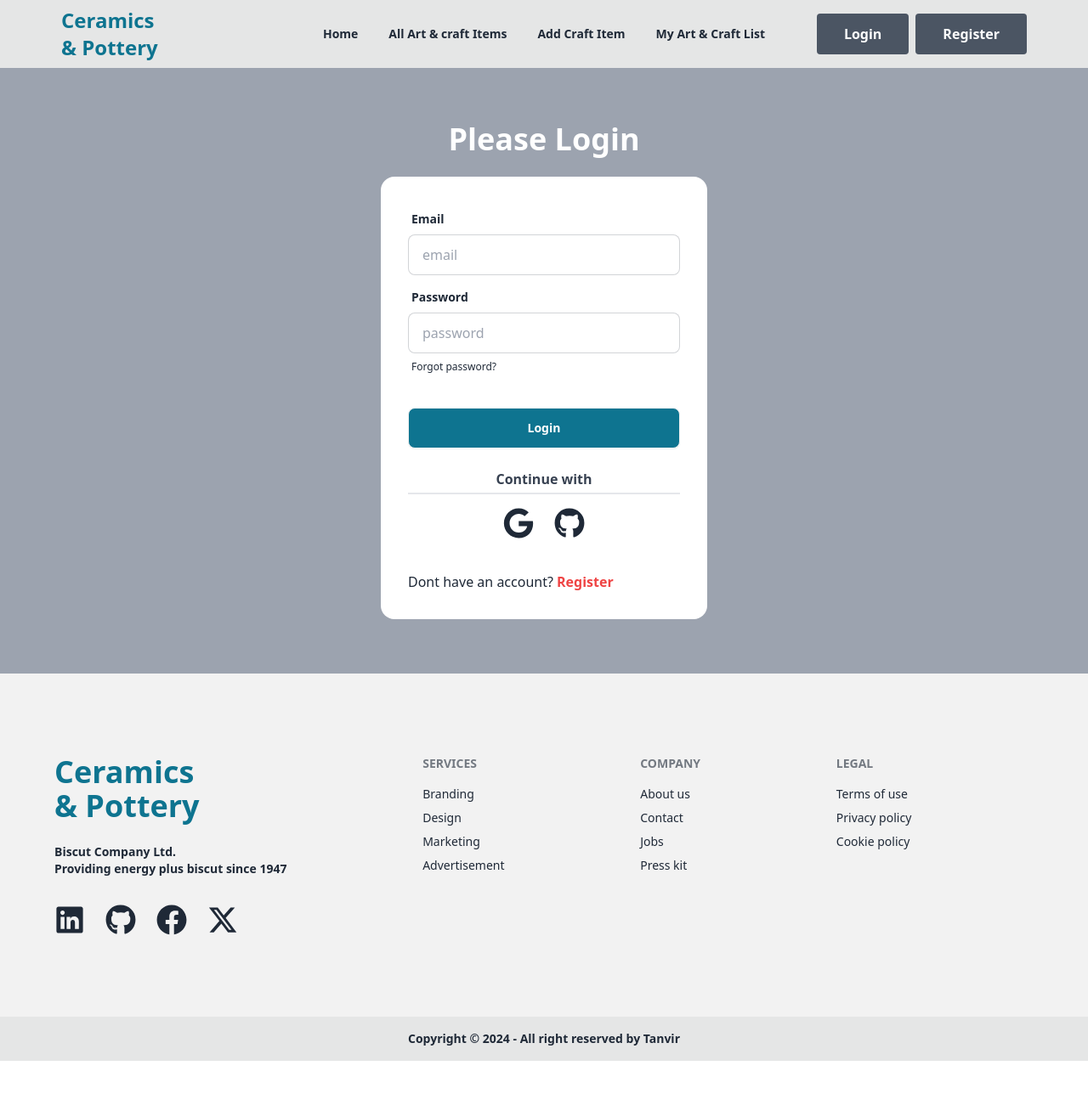
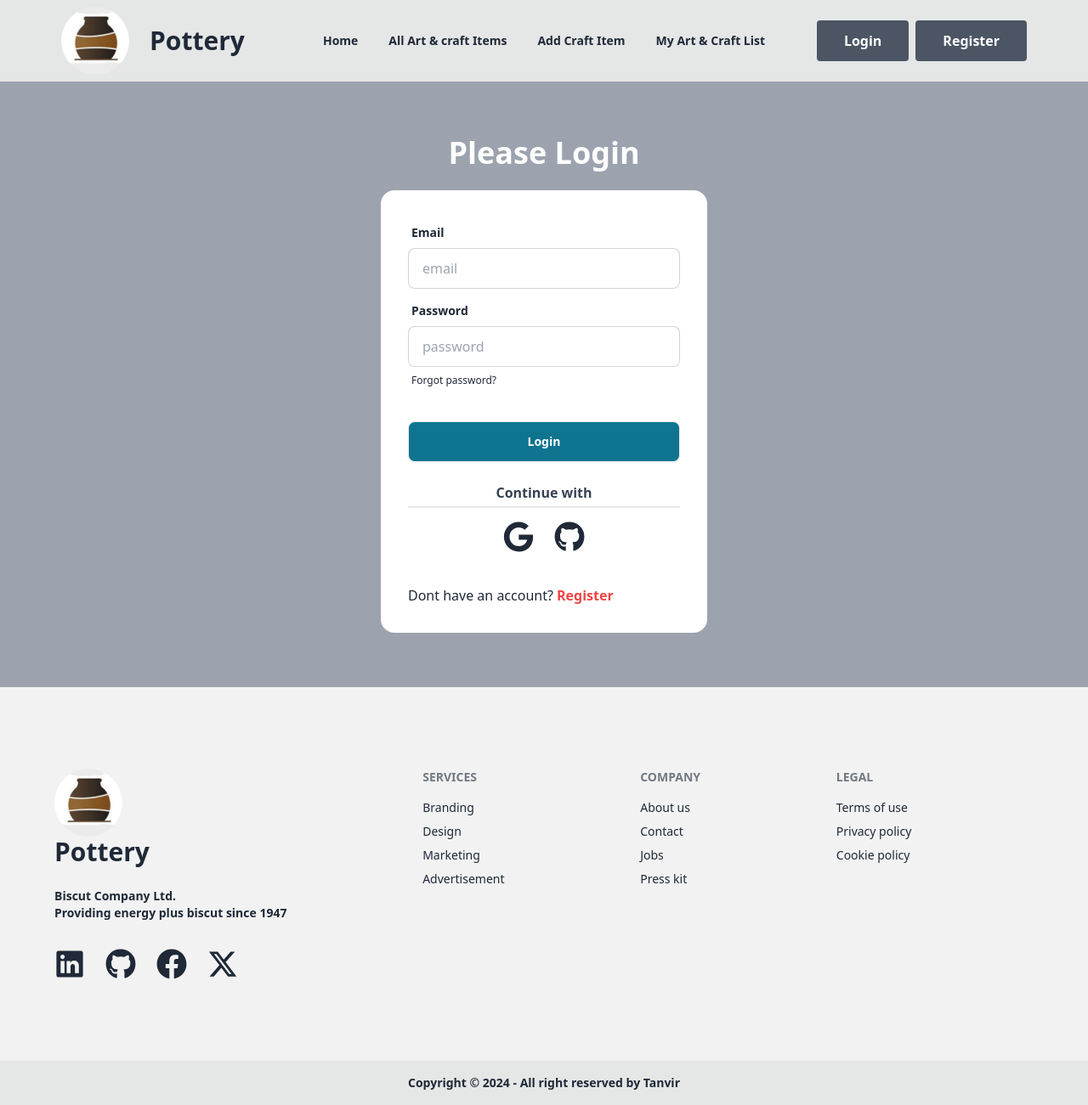
Before and after one commit to tanvir244/pottery-client-side, a React (Vite) app: page /login in a window 1280 px wide. Shown: the whole page at 85% size. Before the commit the page ends 1249 px from the top, so only its background shows below. Built offline with nearby package versions, Linux system fonts and the light colour scheme; no server answers.

Commit message:
adding logo and change the website name from 'Ceramics & Pottery' to 'Pottery' with a logo, and the update happen in the Navbar and Footer component

```diff
--- a/src/pages/Footer/Footer.jsx
+++ b/src/pages/Footer/Footer.jsx
@@ -3,6 +3,8 @@ import { FaXTwitter } from "react-icons/fa6";
 import { RxLinkedinLogo } from "react-icons/rx";
 import 'react-tooltip/dist/react-tooltip.css'
 import { Tooltip as ReactTooltip } from 'react-tooltip'
+import logo from '../../logo.png';
+import { Link } from "react-router-dom";
 
 const Footer = () => {
     return (
@@ -10,12 +12,23 @@ const Footer = () => {
             <div className="bg-base-200 py-16 md:py-24">
                 <footer className="footer text-base-content w-[90%] md:max-w-6xl mx-auto">
                     <aside>
-                        <h1 data-tip id="webName" className="text-4xl font-bold text-cyan-700">Ceramics <br /> & Pottery</h1>
+                        <Link to='/'>
+                            <div data-tip id="webName" className="w-20 h-18 gap-6">
+                                <img className="w-full h-full rounded-full object-cover" src={logo} alt="" />
+                                <h2 className="text-3xl font-bold">Pottery</h2>
+                                <ReactTooltip
+                                    anchorId="webName"
+                                    place="top"
+                                    content="Website Name is Pottery"
+                                />
+                            </div>
+                        </Link>
+                        {/* <h1 data-tip id="webName" className="text-4xl font-bold text-cyan-700">Ceramics <br /> & Pottery</h1>
                         <ReactTooltip
                             anchorId="webName"
                             place="top"
                             content="Website Name"
-                        />
+                        /> */}
                         <p className="font-semibold mt-4">Biscut Company Ltd.<br />Providing energy plus biscut since 1947</p>
                         <div className="space-y-4 mt-6">
                             <ul className="flex gap-6 justify-center">
--- a/src/pages/Navbar/Navbar.jsx
+++ b/src/pages/Navbar/Navbar.jsx
@@ -2,6 +2,7 @@ import { useContext } from "react";
 import { Link, NavLink } from "react-router-dom";
 import { AuthContext } from "../../provider/AuthProvider";
 import './Navbar.css';
+import logo from '../../logo.png';
 
 const Navbar = () => {
     const { user, logout } = useContext(AuthContext);
@@ -31,7 +32,13 @@ const Navbar = () => {
                             {navLinks}
                         </ul>
                     </div>
-                    <a href="/" className="text-xl md:text-2xl font-bold text-cyan-700">Ceramics <br /> & Pottery</a>
+                    {/* <a href="/" className="text-xl md:text-2xl font-bold text-cyan-700">Ceramics <br /> & Pottery</a> */}
+                    <Link to='/'>
+                        <div className="w-20 h-18 flex items-center gap-6">
+                            <img className="w-full h-full rounded-full object-cover" src={logo} alt="" />
+                            <h2 className="text-3xl font-bold invisible md:visible">Pottery</h2>
+                        </div>
+                    </Link>
                 </div>
                 <div className="navbar-center hidden lg:flex">
                     <ul className="menu menu-horizontal px-1 gap-1 font-semibold">
```
Also changed, not shown: public/Untitled design.png (added), src/logo.png (added).
